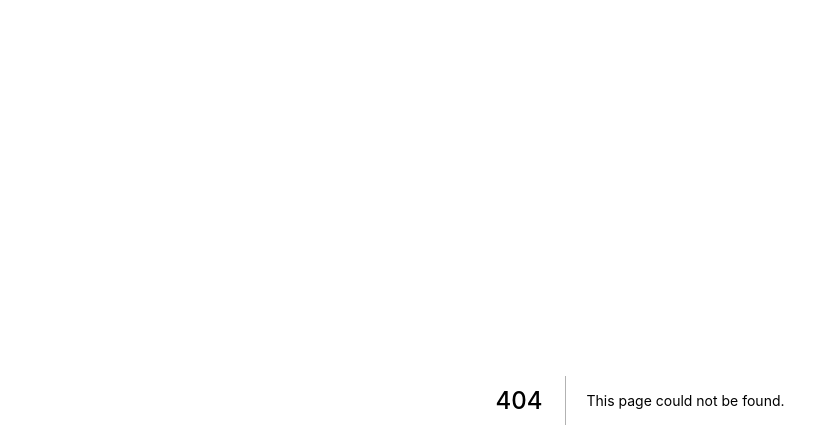
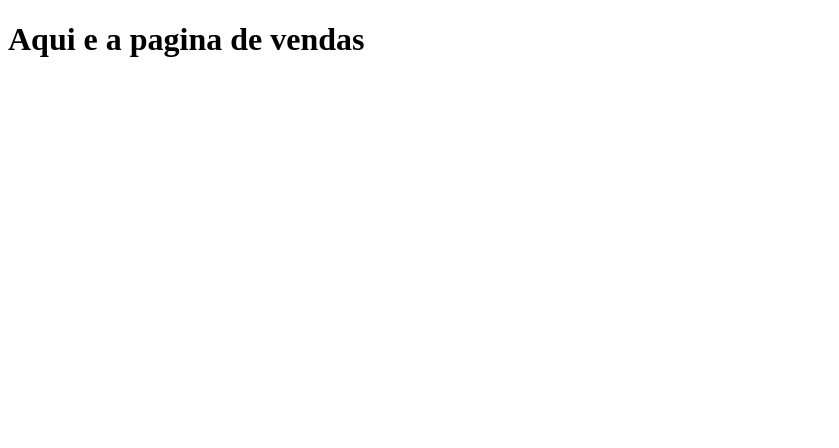
Before and after one commit to WillyChristian/ifix_system, a Next.js app: page /vendas in a window 1280 px wide. Before the commit this address had no page. Shown: the top 448 px of the page, without its empty margins (0-839 px from the left). Built offline with nearby package versions, Linux system fonts and the light colour scheme.

Commit message:
Add initial api components

```diff
--- a/pages/components/Menu.js
+++ b/pages/components/Menu.js
@@ -7,6 +7,7 @@ import {
 import Adm from "../adm";
 import Cliente from "../cliente";
 import OrdemServico from "../os";
+import Vendas from "../vendas";
 
 //Estilos
 const style = makeStyles({
@@ -39,6 +40,7 @@ export default function Menu({loggedUser, setpage}) {
                 <li onClick={() => setpage(<OrdemServico/>)}><a href="#">Ordens de Serviço</a></li>
                 <li onClick={() => setpage(<Cliente/>)}><a href="#">Clientes</a></li>
                 <li onClick={() => setpage(<Adm/>)}><a href="#">Administrativo</a></li>
+                <li onClick={() => setpage(<Vendas/>)}><a href="#">Vendas</a></li>
             </ul>
             <span>
                 Olá,{loggedUser.nome}
--- /dev/null
+++ b/pages/vendas.js
@@ -0,0 +1,9 @@
+import React from 'react'
+
+export default function Vendas() {
+    return (
+        <div>
+            <h1>Aqui e a pagina de vendas</h1>
+        </div>
+    )
+}
```
Also changed, not shown: pages/api/clientes.js (added), pages/api/os.js (added), pages/api/vendas.js (added).
